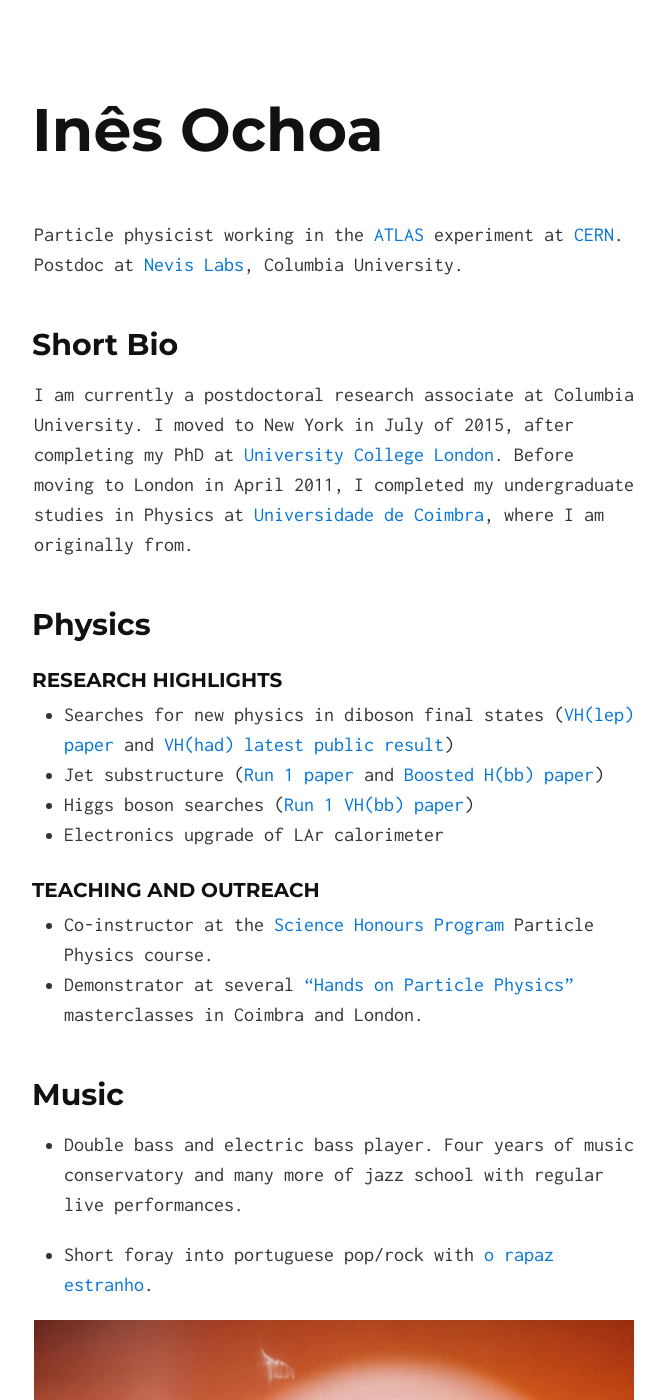
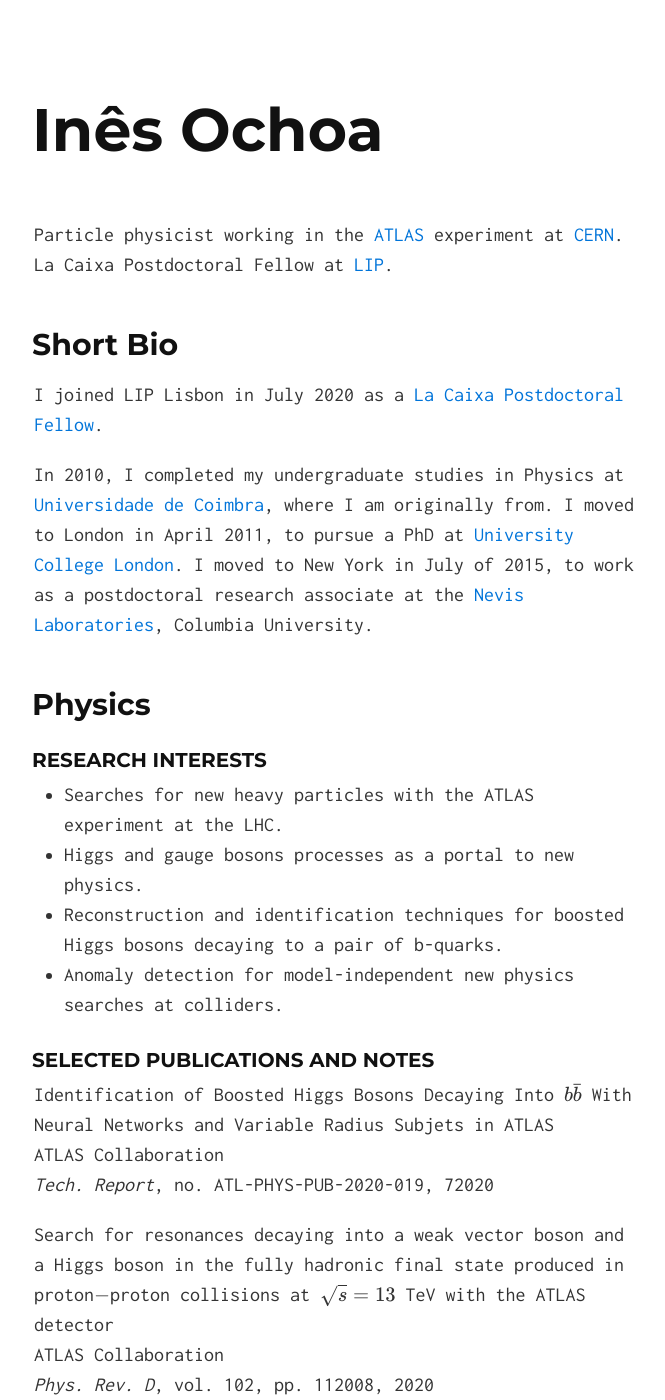
Before and after one commit to inesochoa/inesochoa.github.io, a Jekyll site: the page built from index.md, in a window 1280 px wide and 1400 px high. Shown: the whole window, without its empty margins (306-971 px from the left). Built offline with Jekyll 4.4.1, drawn with Linux system fonts in a browser that asks for light colours; formulas are drawn with MathJax 3; some of the changed text lies outside the part shown.

Commit message:
update Feb2021

```diff
--- a/index.md
+++ b/index.md
@@ -3,26 +3,36 @@ layout: default
 ---
 
 Particle physicist working in the [ATLAS](https://atlas.cern/) experiment at [CERN](https://cern.ch/).
-Postdoc at [Nevis Labs](https://www.nevis.columbia.edu/), Columbia University.
+La Caixa Postdoctoral Fellow at [LIP](https://www.lip.pt/).
 
 ## Short Bio
 
-I am currently a postdoctoral research associate at Columbia University. I moved to New York in July of 2015, after completing my PhD at [University College London](http://www.hep.ucl.ac.uk/). Before moving to London in April 2011, I completed my undergraduate studies in Physics at [Universidade de Coimbra](http://fisica.uc.pt/ax/main.php), where I am originally from.
+I joined LIP Lisbon in July 2020 as a [La Caixa Postdoctoral Fellow](https://fundacionlacaixa.org/en/la-caixa-foundation-postdoctoral-junior-leader-fellowships-incoming).
+
+In 2010, I completed my undergraduate studies in Physics at [Universidade de Coimbra](http://fisica.uc.pt/ax/main.php), where I am originally from. I moved to London in April 2011, to pursue a PhD at [University College London](http://www.hep.ucl.ac.uk/). I moved to New York in July of 2015, to work as a postdoctoral research associate at the [Nevis Laboratories](https://www.nevis.columbia.edu/), Columbia University.
+
 
 ## Physics
 
-### Research highlights
-* Searches for new physics in diboson final states ([VH(lep) paper](https://arxiv.org/abs/1607.05621) and [VH(had) latest public result](https://cds.cern.ch/record/2258132)){% comment %}
-* b-tagging
-{% endcomment %}
-* Jet substructure ([Run 1 paper](https://arxiv.org/abs/1306.4945) and [Boosted H(bb) paper](https://arxiv.org/abs/1506.04973))
-* Higgs boson searches ([Run 1 VH(bb) paper](https://arxiv.org/abs/1409.6212))
-* Electronics upgrade of LAr calorimeter
+### Research Interests
+* Searches for new heavy particles with the ATLAS experiment at the LHC.
+* Higgs and gauge bosons processes as a portal to new physics.
+* Reconstruction and identification techniques for boosted Higgs bosons decaying to a pair of b-quarks.
+* Anomaly detection for model-independent new physics searches at colliders.
+
+[comment]: #* Jet substructure ([Run 1 paper](https://arxiv.org/abs/1306.4945) and [Boosted H(bb) paper](https://arxiv.org/abs/1506.04973))
+[comment]: #* Higgs boson searches ([Run 1 VH(bb) paper](https://arxiv.org/abs/1409.6212))
+[comment]: #* Electronics upgrade of LAr calorimeter
+
+### Selected publications and notes
+{% include_relative publist.md %}
 
 ### Teaching and Outreach
 
-* Co-instructor at the [Science Honours Program](http://www.columbia.edu/cu/shp/calendar.html) Particle Physics course.
+* [Entrevista](https://observador.pt/2021/02/01/ines-a-procura-da-nova-fisica/) com o Observador sobre projecto La Caixa.
+* Instructor at the [Science Honours Program](http://www.columbia.edu/cu/shp/calendar.html) Particle Physics course.
 * Demonstrator at several ["Hands on Particle Physics"](http://physicsmasterclasses.org/) masterclasses in Coimbra and London.
+
 
 ## Music
 
--- /dev/null
+++ b/publist.md
@@ -0,0 +1,89 @@
+{:.paper}
+<span>Identification of Boosted Higgs Bosons Decaying Into
+$$b\bar{b}$$ With Neural Networks and Variable Radius Subjets
+in ATLAS</span>{:.papertitle}
+<span>ATLAS Collaboration</span>{:.authors}
+<span>_Tech. Report_, no. ATL-PHYS-PUB-2020-019, 72020</span>{:.journal}
+
+{:.paper}
+<span>Search for resonances decaying into a weak vector boson and a Higgs boson in the fully hadronic final state produced in proton$$-$$proton collisions at $$\sqrt{s} = 13$$ TeV with the ATLAS detector</span>{:.papertitle}
+<span>ATLAS Collaboration</span>{:.authors}
+<span>_Phys. Rev. D_, vol. 102, pp. 112008,  2020</span>{:.journal}
+<span>**DOI:** [10.1103/PhysRevD.102.112008](https://dx.doi.org/10.1103/PhysRevD.102.112008)</span>{:.doi}
+
+{:.paper}
+<span>Performance and Quality Control of a Radiation-Hard 12-bit 40 MSPS ADC for the ATLAS Liquid Argon Calorimeter Trigger Readout Electronics Phase-I Upgrade at the LHC</span>{:.papertitle}
+<span>Andeen, T. and Ban, J. and Brooijmans, G. and Emerman, A.
+and Kinget, P. and Kuppambatti, J. and Mahon, D. and
+Ochoa, I. and Sippach, W. and Wang, Q.</span>{:.authors}
+<span>_JINST_, vol. 15, no. 04, pp. P04012,  2020</span>{:.journal}
+<span>**DOI:** [10.1088/1748-0221/15/04/P04012](https://dx.doi.org/10.1088/1748-0221/15/04/P04012)</span>{:.doi}
+
+{:.paper}
+<span>Combination of searches for heavy resonances decaying
+into bosonic and leptonic final states using
+36 fb$$^-1$$ of proton-proton collision data at
+$$\sqrt{s} = 13$$ TeV with the ATLAS detector</span>{:.papertitle}
+<span>ATLAS Collaboration</span>{:.authors}
+<span>_Phys. Rev._, vol. D98, no. 5, pp. 052008,  2018</span>{:.journal}
+<span>**DOI:** [10.1103/PhysRevD.98.052008](https://dx.doi.org/10.1103/PhysRevD.98.052008)</span>{:.doi}
+
+{:.paper}
+<span>A search for resonances decaying into a Higgs boson and
+a new particle $$X$$ in the $$XH \to qqbb$$ final state with
+the ATLAS detector</span>{:.papertitle}
+<span>ATLAS Collaboration</span>{:.authors}
+<span>_Phys. Lett._, vol. B779, pp. 24-45,  2018</span>{:.journal}
+<span>**DOI:** [10.1016/j.physletb.2018.01.042](https://dx.doi.org/10.1016/j.physletb.2018.01.042)</span>{:.doi}
+
+{:.paper}
+<span>Measurements of b-jet tagging efficiency with the ATLAS
+detector using $$  t \overline{t} $$ events at $$ \sqrt{s}=13 $$
+TeV</span>{:.papertitle}
+<span>ATLAS Collaboration</span>{:.authors}
+<span>_JHEP_, vol. 08, pp. 089,  2018</span>{:.journal}
+<span>**DOI:** [10.1007/JHEP08(2018)089](https://dx.doi.org/10.1007/JHEP08(2018)089)</span>{:.doi}
+
+{:.paper}
+<span>Search for heavy resonances decaying to a $$W$$ or $$Z$$
+boson and a Higgs boson in the
+$$q\bar{q}^(\prime)b\bar{b}$$ final state in $$pp$$
+collisions at $$\sqrt{s} = 13$$ TeV with the ATLAS
+detector</span>{:.papertitle}
+<span>ATLAS Collaboration</span>{:.authors}
+<span>_Phys. Lett._, vol. B774, pp. 494-515,  2017</span>{:.journal}
+<span>**DOI:** [10.1016/j.physletb.2017.09.066](https://dx.doi.org/10.1016/j.physletb.2017.09.066)</span>{:.doi}
+
+{:.paper}
+<span>Search for new resonances decaying to a $$W$$ or $$Z$$ boson
+and a Higgs boson in the $$\ell^+ \ell^- b\bar b$$, $$\ell
+ν b\bar b$$, and $$ν\barν b\bar b$$ channels with
+$$pp$$ collisions at $$\sqrt s = 13$$ TeV with the ATLAS
+detector</span>{:.papertitle}
+<span>ATLAS Collaboration</span>{:.authors}
+<span>_Phys. Lett._, vol. B765, pp. 32-52,  2017</span>{:.journal}
+<span>**DOI:** [10.1016/j.physletb.2016.11.045](https://dx.doi.org/10.1016/j.physletb.2016.11.045)</span>{:.doi}
+
+{:.paper}
+<span>Boosted Higgs $$ \rightarrow  b\bar{b}$$ in vector-boson
+associated production at 14 TeV</span>{:.papertitle}
+<span>Butterworth, Jonathan M. and Ochoa, Inês and Scanlon,
+Tim</span>{:.authors}
+<span>_Eur. Phys. J._, vol. C75, no. 8, pp. 366,  2015</span>{:.journal}
+<span>**DOI:** [10.1140/epjc/s10052-015-3592-5](https://dx.doi.org/10.1140/epjc/s10052-015-3592-5)</span>{:.doi}
+
+{:.paper}
+<span>Search for the $$b\bar{b}$$ decay of the Standard Model
+Higgs boson in associated $$(W/Z)H$$ production with the
+ATLAS detector</span>{:.papertitle}
+<span>ATLAS Collaboration</span>{:.authors}
+<span>_JHEP_, vol. 1501, pp. 069,  2015</span>{:.journal}
+<span>**DOI:** [10.1007/JHEP01(2015)069](https://dx.doi.org/10.1007/JHEP01(2015)069)</span>{:.doi}
+
+{:.paper}
+<span>Performance of jet substructure techniques for large-R
+jets in proton-proton collisions at $$\sqrt{s}$$ = 7 TeV
+using the ATLAS detector</span>{:.papertitle}
+<span>ATLAS Collaboration</span>{:.authors}
+<span>_JHEP_, vol. 09, pp. 076,  2013</span>{:.journal}
+<span>**DOI:** [10.1007/JHEP09(2013)076](https://dx.doi.org/10.1007/JHEP09(2013)076)</span>{:.doi}
```
Also changed, not shown: other parts of index.md (+1 -1 lines).
